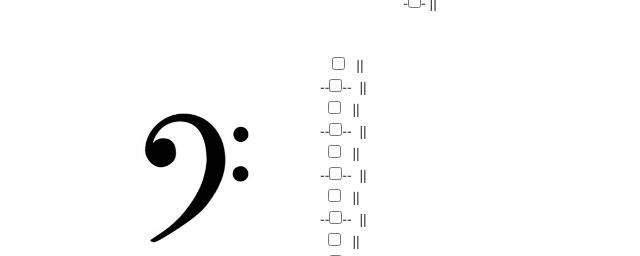
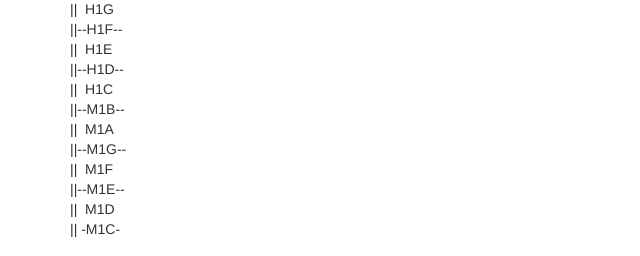
Before and after one commit to yousay333/test_rep, a Django app: template tab/templates/tab/top.html in a window 1280 px wide. Shown: the part 785-1041 px from the top of the page, without its empty margins (0-640 px from the left). Run offline with Django 3.2, Linux system fonts and the light colour scheme; the template is opened without the code that fills it: values that come from a table or form of the project are taken from there, others are empty; some libraries are stand-ins or nearby versions.

Commit message:
html renew

```diff
--- a/tab/templates/tab/top.html
+++ b/tab/templates/tab/top.html
@@ -7,37 +7,45 @@
     <form method="POST" class="post-form">{% csrf_token %}
         {{ form.as_p }}
 
-        	<br /><br />
+    <br /><br />
+ 	{% load static %}
+ 	<div class="float-left">
+	    <img src="{% static "th.png" %}" height=250px width=50px>
+	</div>
+    <div class="box-text">
+		||&nbsp;&nbsp;H1G<br/>
+		||--H1F--<br />
+		||&nbsp;&nbsp;H1E<br/>
+		||--H1D--<br />
+		||&nbsp;&nbsp;H1C<br/>
+		||--M1B--<br />
+		||&nbsp;&nbsp;M1A<br/>
+		||--M1G--<br />
+		||&nbsp;&nbsp;M1F<br/>
+		||--M1E--<br />
+		||&nbsp;&nbsp;M1D<br/>
+		||&nbsp-M1C-&nbsp<br />
+	</div>
+	<br class="clear">
 
-	<img src=.
-	/images/th.jpg style="float:left;margin:10pix width="250" height="250">&nbsp;&nbsp;
-		    <input type="checkbox" name="note" value="H1G" />&nbsp;&nbsp;&nbsp;||<br />
-		  --<input type="checkbox" name="note" value="H1F" />--				   ||<br />
-&nbsp;&nbsp;<input type="checkbox" name="note" value="H1E" />&nbsp;&nbsp;&nbsp;||<br />
-		  --<input type="checkbox" name="note" value="H1D" />--          	   ||<br />
-&nbsp;&nbsp;<input type="checkbox" name="note" value="H1C" />&nbsp;&nbsp;&nbsp;||<br />
-		  --<input type="checkbox" name="note" value="M1B" />--          	   ||<br />
-&nbsp;&nbsp;<input type="checkbox" name="note" value="M1A" />&nbsp;&nbsp;&nbsp;||<br />
-		  --<input type="checkbox" name="note" value="M1G" />--          	   ||<br />
-&nbsp;&nbsp;<input type="checkbox" name="note" value="M1F" />&nbsp;&nbsp;&nbsp;||<br />
-		  --<input type="checkbox" name="note" value="M1E" />--          	   ||<br />
-&nbsp;&nbsp;<input type="checkbox" name="note" value="M1D" />&nbsp;&nbsp;&nbsp;||<br />
-		   -<input type="checkbox" name="note" value="M1C" />-           	   ||<br />
-	<br /><br />
+	<div class="float-left">
+	<img src="{% static "he.png" %}" height=250px width=50px>
+	</div>
+    <div class="box-text">
+		||&nbsp;&nbsp;L1B<br/>
+		||--L1A--<br />
+		||&nbsp;&nbsp;L1G<br/>
+		||--L1F--<br />
+		||&nbsp;&nbsp;L1E<br/>
+		||--L1D--<br />
+		||&nbsp;&nbsp;L1C<br/>
+		||--L2B--<br />
+		||&nbsp;&nbsp;L2A<br/>
+		||--L2G--<br />
+		||&nbsp;&nbsp;L2F<br/>
+	</div>
+	<br class="clear">
 
-	<img src=./images/he.jpg style="float:left;margin:10pix width="250" height="250">&nbsp;&nbsp;
-
-		    <input type="checkbox" name="note" value="L1B" />&nbsp;&nbsp;&nbsp;||<br />
-		  --<input type="checkbox" name="note" value="L1A" />--          &nbsp;||<br />
-&nbsp;&nbsp;<input type="checkbox" name="note" value="L1G" />&nbsp;&nbsp;&nbsp;||<br />
-		  --<input type="checkbox" name="note" value="L1F" />--          &nbsp;||<br />
-&nbsp;&nbsp;<input type="checkbox" name="note" value="L1E" />&nbsp;&nbsp;&nbsp;||<br />
-		  --<input type="checkbox" name="note" value="L1D" />--          &nbsp;||<br />
-&nbsp;&nbsp;<input type="checkbox" name="note" value="L1C" />&nbsp;&nbsp;&nbsp;||<br />
-		  --<input type="checkbox" name="note" value="L2B" />--          &nbsp;||<br />
-&nbsp;&nbsp;<input type="checkbox" name="note" value="L2A" />&nbsp;&nbsp;&nbsp;||<br />
-		  --<input type="checkbox" name="note" value="L2G" />--          &nbsp;||<br />
-&nbsp;&nbsp;<input type="checkbox" name="note" value="L2F" />&nbsp;&nbsp;&nbsp;||<br />
-        <button type="submit" class="save btn btn-default">Note Add</button>
+	<button type="submit" class="save btn btn-default">Note Add</button>
     </form>
 {% endblock %}
```
Also changed, not shown: N2T/test_form.html (+5 -3 lines), tab/templates/tab/images/he.jpg (deleted), tab/templates/tab/images/th.jpg (deleted).
